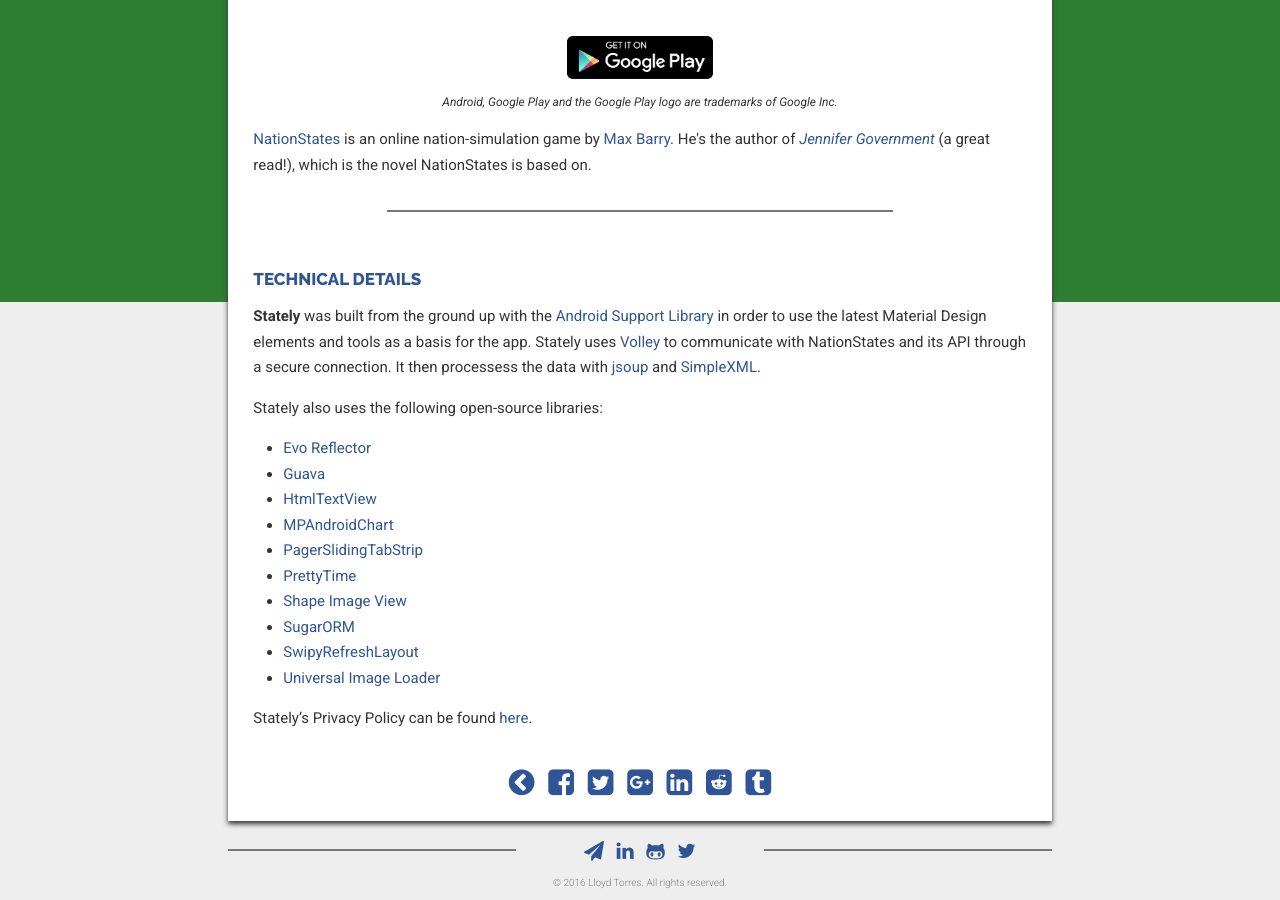
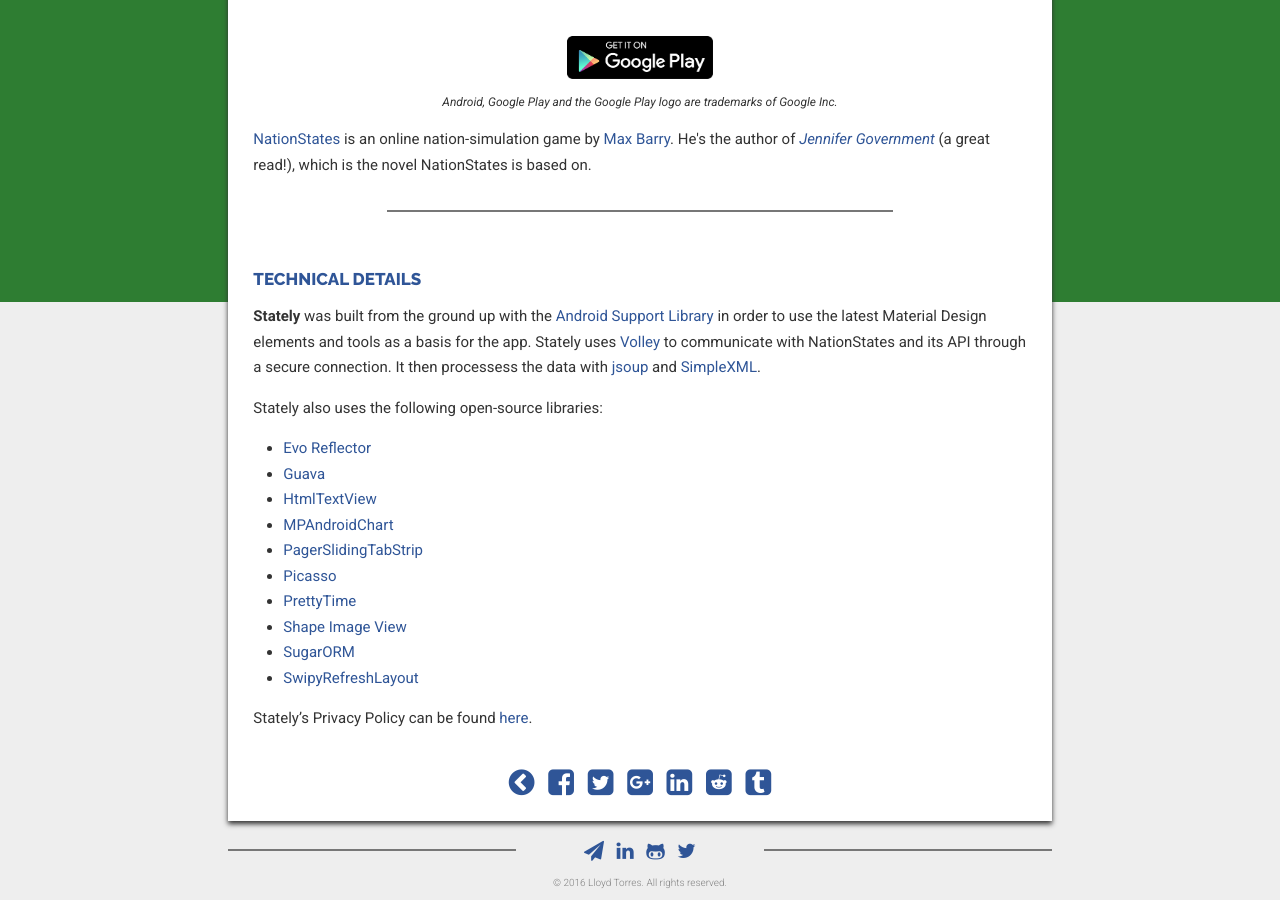
Before and after one commit to lloydtorres/lloydtorres.github.io, a Jekyll site: the page built from stately.md, in a window 1280 px wide and 900 px high, scrolled down 646 px. Built offline with Jekyll 4.4.1, drawn with Linux system fonts in a browser that asks for light colours; nearby versions of some CDN libraries.

Commit message:
Update Stately libraries

```diff
--- a/stately.md
+++ b/stately.md
@@ -67,11 +67,11 @@
     <li><a href="https://github.com/SufficientlySecure/html-textview">HtmlTextView</a></li>
     <li><a href="https://github.com/PhilJay/MPAndroidChart">MPAndroidChart</a></li>
     <li><a href="https://github.com/jpardogo/PagerSlidingTabStrip">PagerSlidingTabStrip</a></li>
+    <li><a href="https://github.com/square/picasso">Picasso</a></li>
     <li><a href="http://www.ocpsoft.org/prettytime/">PrettyTime</a></li>
     <li><a href="https://github.com/siyamed/android-shape-imageview">Shape Image View</a></li>
     <li><a href="https://github.com/satyan/sugar">SugarORM</a></li>
     <li><a href="https://github.com/OrangeGangsters/SwipyRefreshLayout">SwipyRefreshLayout</a></li>
-    <li><a href="https://github.com/nostra13/Android-Universal-Image-Loader">Universal Image Loader</a></li>
 </ul>
 
 Stately's Privacy Policy can be found <a href="https://www.iubenda.com/privacy-policy/7793041">here</a>.
```
